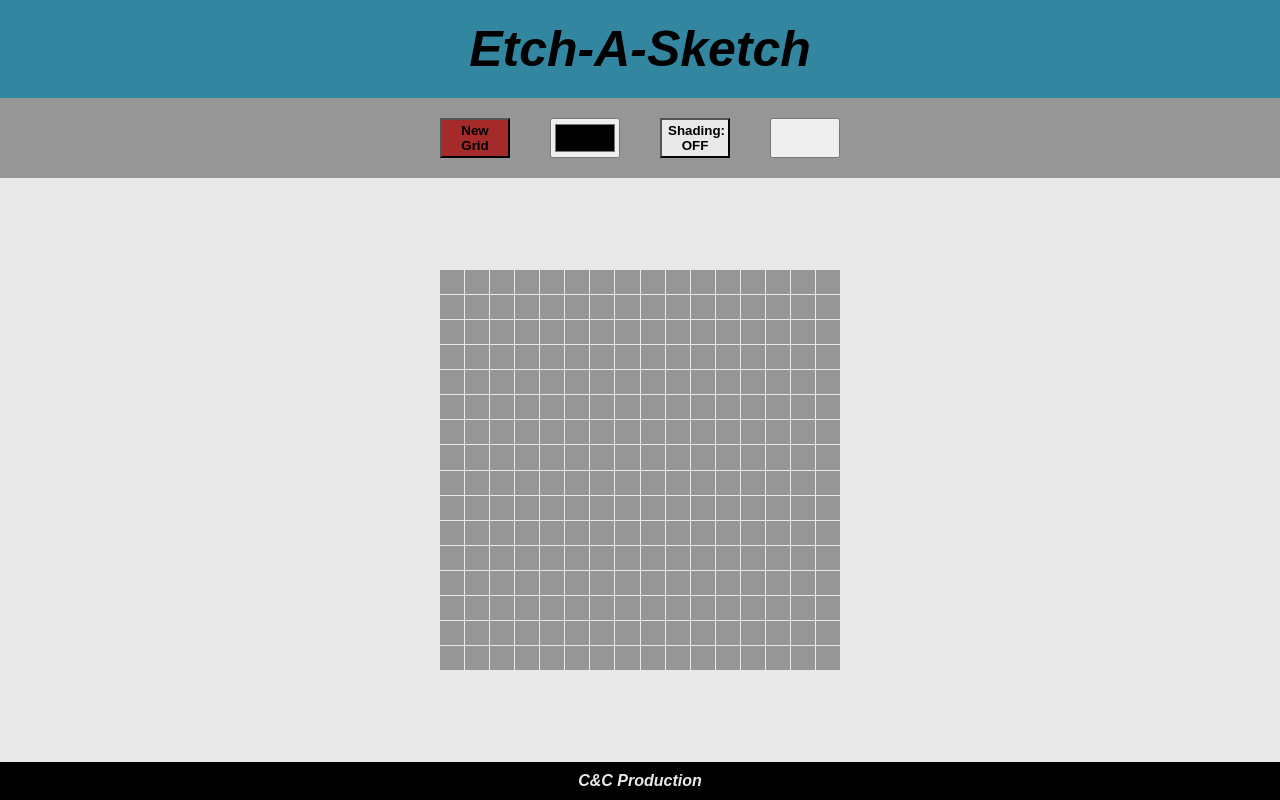
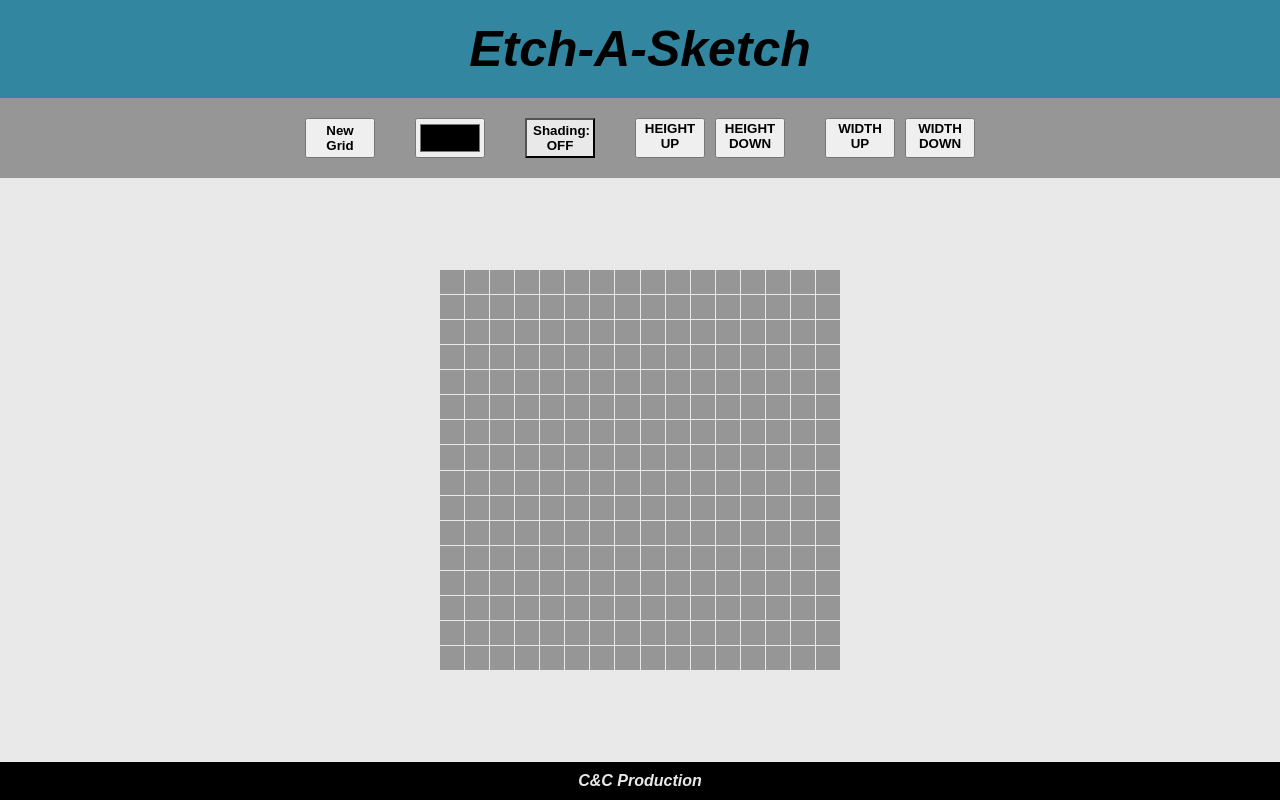
Before and after one commit to kadlck/Etch-A-Sketch, a plain HTML site: page index.html in a window 1280 px wide. Drawn offline with Linux system fonts and the light colour scheme; a web font is replaced by a local one.

Commit message:
Last button functionalities

```diff
--- a/script.js
+++ b/script.js
@@ -44,9 +44,7 @@ function changecolor(event){
         const blockIwant = document.getElementsByClassName(blockClass)[0];
         blockIwant.style.backgroundColor = color;
     }
-
 }
-
 
 let height = 16
 let width = 16
@@ -86,13 +84,57 @@ function setUpButtons(){
             ShadeButton.textContent = "Shading: "+shading
         }
     })
-    const SpaceButton = document.createElement("button");
-    SpaceButton.classList.add("button", "space");
+    const heightButton = document.createElement("div");
+    heightButton.classList.add("button", "space", "height");
+    const upButton = document.createElement("button")
+    upButton.classList.add("button", "space", "rolling");
+    upButton.textContent = "HEIGHT UP"
+    upButton.addEventListener("click", function addheight(){
+        height += 1
+        const gridBase = document.querySelector(".gridBase");
+        gridBase.replaceChildren()
+        createGrid(height, width)
+    })
+    const downButton = document.createElement("button")
+    downButton.classList.add("button", "space", "rolling");
+    downButton.textContent = "HEIGHT DOWN"
+    downButton.addEventListener("click", function removeheight(){
+        height -= 1
+        const gridBase = document.querySelector(".gridBase");
+        gridBase.replaceChildren()
+        createGrid(height, width)
+    })
+    heightButton.append(upButton)
+    heightButton.append(downButton)
+
+    const widthButton = document.createElement("div");
+    widthButton.classList.add("button", "space", "width");
+    const WupButton = document.createElement("button")
+    WupButton.classList.add("button", "space", "rolling");
+    WupButton.textContent = "WIDTH UP"
+    WupButton.addEventListener("click", function addheight(){
+        width += 1
+        const gridBase = document.querySelector(".gridBase");
+        gridBase.replaceChildren()
+        createGrid(height, width)
+    })
+    const WdownButton = document.createElement("button")
+    WdownButton.classList.add("button", "space", "rolling");
+    WdownButton.textContent = "WIDTH DOWN"
+    WdownButton.addEventListener("click", function removeheight(){
+        width -= 1
+        const gridBase = document.querySelector(".gridBase");
+        gridBase.replaceChildren()
+        createGrid(height, width)
+    })
+    widthButton.append(WupButton)
+    widthButton.append(WdownButton)
 
     command.appendChild(CreateButton);
     command.appendChild(ColorButton);
     command.appendChild(ShadeButton);
-    command.appendChild(SpaceButton);
+    command.appendChild(heightButton);
+    command.appendChild(widthButton)
 }
 
 createGrid(height,width)
--- a/styles.css
+++ b/styles.css
@@ -60,6 +60,15 @@ footer{
     text-align: center;
     font-weight: bold;
 }
-.create {
-    background-color: brown;
+
+.height, .width {
+    display: flex;
+    flex-direction: row;
+    height: auto;
+    width: auto;
 }
+
+.button.space {
+    display: flex;
+    gap: 10px;
+}
```
